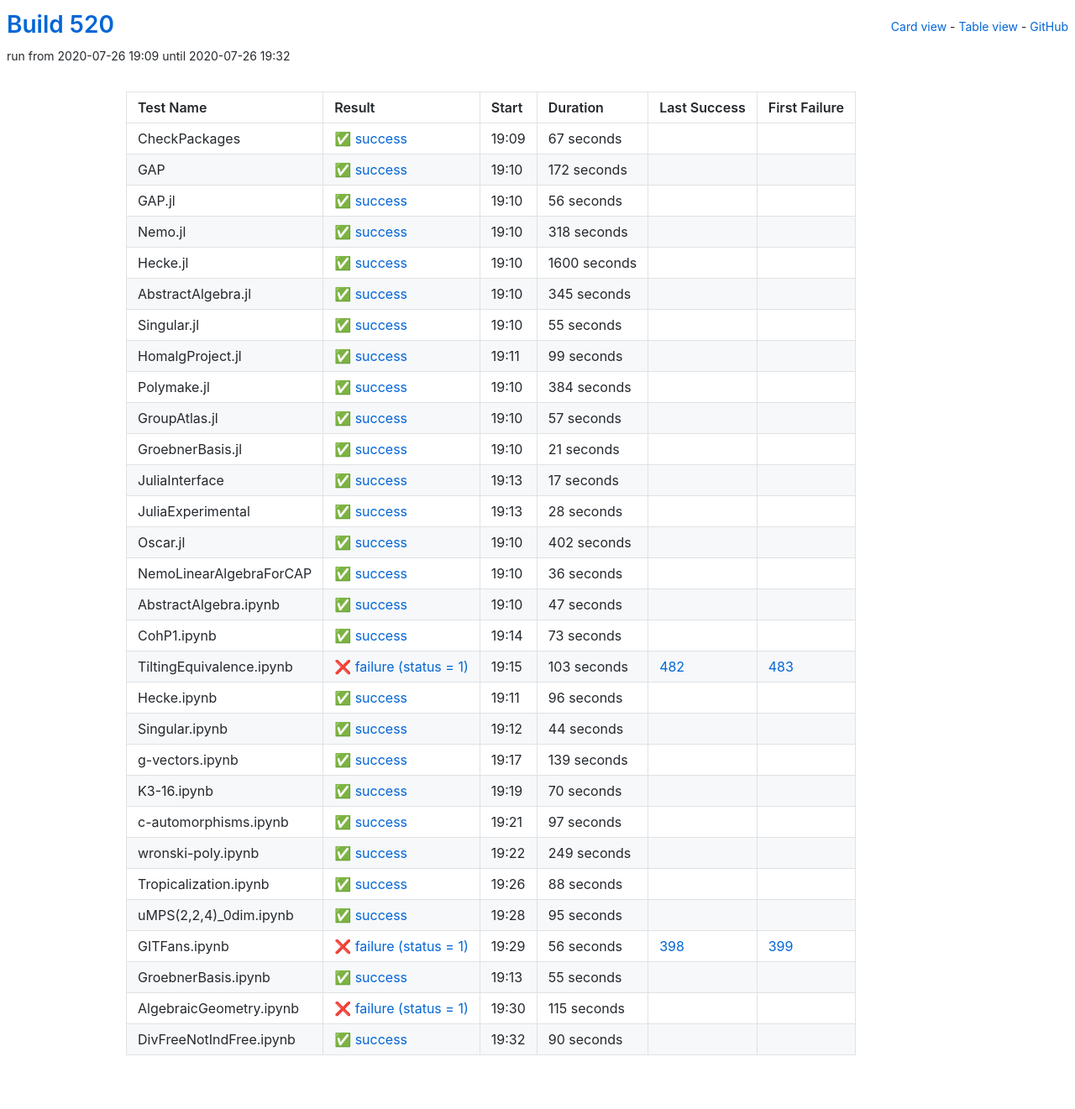
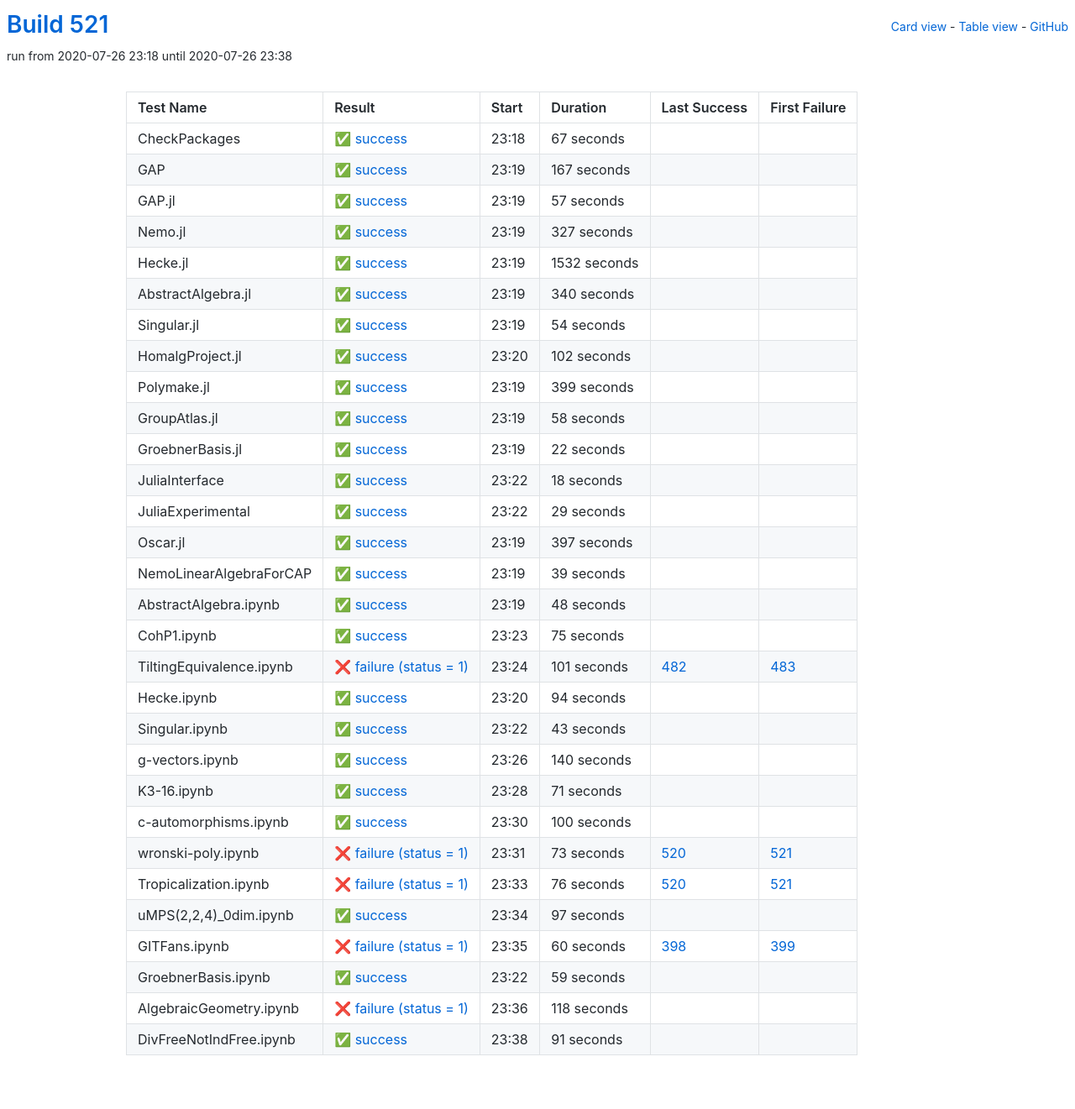
Before and after one commit to oscar-system/oscar-ci-status-stable, a Jekyll site: the page built from table.html, in a window 1280 px wide. Shown: the whole page at 84% size. Built offline with Jekyll 4.4.1, drawn with Linux system fonts in a browser that asks for light colours.

Commit message:
Build #521

```diff
--- a/_data/ci.yml
+++ b/_data/ci.yml
@@ -1,6 +1,6 @@
 ---
-build: 520
-build_url: https://oscarci.mathematik.uni-kl.de/job/oscar-stable/520/
+build: 521
+build_url: https://oscarci.mathematik.uni-kl.de/job/oscar-stable/521/
 job: oscar-stable
 organization: oscar-system
 repo: oscar-ci-status-stable
@@ -8,8 +8,8 @@ repourl: https://github.com/oscar-system/oscar-ci-status-stable
 tests:
 - name: CheckPackages
   id: checkpackages
-  log: https://oscarci.mathematik.uni-kl.de/job/oscar-stable/520/artifact/logs/build-520/CheckPackages.log
-  start: 2020-07-26 19:09
+  log: https://oscarci.mathematik.uni-kl.de/job/oscar-stable/521/artifact/logs/build-521/CheckPackages.log
+  start: 2020-07-26 23:18
   success: true
   exitcode: 0
   status: success
@@ -20,104 +20,20 @@ tests:
   first_failure_url:
 - name: GAP
   id: gap
-  log: https://oscarci.mathematik.uni-kl.de/job/oscar-stable/520/artifact/logs/build-520/GAP.log
-  start: 2020-07-26 19:10
+  log: https://oscarci.mathematik.uni-kl.de/job/oscar-stable/521/artifact/logs/build-521/GAP.log
+  start: 2020-07-26 23:19
   success: true
   exitcode: 0
   status: success
-  duration: 172
+  duration: 167
   last_success: false
   last_success_url:
   first_failure: false
   first_failure_url:
 - name: GAP.jl
   id: gap-jl
-  log: https://oscarci.mathematik.uni-kl.de/job/oscar-stable/520/artifact/logs/build-520/GAP.jl.log
-  start: 2020-07-26 19:10
-  success: true
-  exitcode: 0
-  status: success
-  duration: 56
-  last_success: false
-  last_success_url:
-  first_failure: false
-  first_failure_url:
-- name: Nemo.jl
-  id: nemo-jl
-  log: https://oscarci.mathematik.uni-kl.de/job/oscar-stable/520/artifact/logs/build-520/Nemo.jl.log
-  start: 2020-07-26 19:10
-  success: true
-  exitcode: 0
-  status: success
-  duration: 318
-  last_success: false
-  last_success_url:
-  first_failure: false
-  first_failure_url:
-- name: Hecke.jl
-  id: hecke-jl
-  log: https://oscarci.mathematik.uni-kl.de/job/oscar-stable/520/artifact/logs/build-520/Hecke.jl.log
-  start: 2020-07-26 19:10
-  success: true
-  exitcode: 0
-  status: success
-  duration: 1600
-  last_success: false
-  last_success_url:
-  first_failure: false
-  first_failure_url:
-- name: AbstractAlgebra.jl
-  id: abstractalgebra-jl
-  log: https://oscarci.mathematik.uni-kl.de/job/oscar-stable/520/artifact/logs/build-520/AbstractAlgebra.jl.log
-  start: 2020-07-26 19:10
-  success: true
-  exitcode: 0
-  status: success
-  duration: 345
-  last_success: false
-  last_success_url:
-  first_failure: false
-  first_failure_url:
-- name: Singular.jl
-  id: singular-jl
-  log: https://oscarci.mathematik.uni-kl.de/job/oscar-stable/520/artifact/logs/build-520/Singular.jl.log
-  start: 2020-07-26 19:10
-  success: true
-  exitcode: 0
-  status: success
-  duration: 55
-  last_success: false
-  last_success_url:
-  first_failure: false
-  first_failure_url:
-- name: HomalgProject.jl
-  id: homalgproject-jl
-  log: https://oscarci.mathematik.uni-kl.de/job/oscar-stable/520/artifact/logs/build-520/HomalgProject.jl.log
-  start: 2020-07-26 19:11
-  success: true
-  exitcode: 0
-  status: success
-  duration: 99
-  last_success: false
-  last_success_url:
-  first_failure: false
-  first_failure_url:
-- name: Polymake.jl
-  id: polymake-jl
-  log: https://oscarci.mathematik.uni-kl.de/job/oscar-stable/520/artifact/logs/build-520/Polymake.jl.log
-  start: 2020-07-26 19:10
-  success: true
-  exitcode: 0
-  status: success
-  duration: 384
-  last_success: false
-  last_success_url:
-  first_failure: false
-  first_failure_url:
-- name: GroupAtlas.jl
-  id: groupatlas-jl
-  log: https://oscarci.mathematik.uni-kl.de/job/oscar-stable/520/artifact/logs/build-520/GroupAtlas.jl.log
-  start: 2020-07-26 19:10
+  log: https://oscarci.mathematik.uni-kl.de/job/oscar-stable/521/artifact/logs/build-521/GAP.jl.log
+  start: 2020-07-26 23:19
   success: true
   exitcode: 0
   status: success
@@ -126,154 +42,274 @@ tests:
   last_success_url:
   first_failure: false
   first_failure_url:
-- name: GroebnerBasis.jl
-  id: groebnerbasis-jl
-  log: https://oscarci.mathematik.uni-kl.de/job/oscar-stable/520/artifact/logs/build-520/GroebnerBasis.jl.log
-  start: 2020-07-26 19:10
+- name: Nemo.jl
+  id: nemo-jl
+  log: https://oscarci.mathematik.uni-kl.de/job/oscar-stable/521/artifact/logs/build-521/Nemo.jl.log
+  start: 2020-07-26 23:19
   success: true
   exitcode: 0
   status: success
-  duration: 21
+  duration: 327
+  last_success: false
+  last_success_url:
+  first_failure: false
+  first_failure_url:
+- name: Hecke.jl
+  id: hecke-jl
+  log: https://oscarci.mathematik.uni-kl.de/job/oscar-stable/521/artifact/logs/build-521/Hecke.jl.log
+  start: 2020-07-26 23:19
+  success: true
+  exitcode: 0
+  status: success
+  duration: 1532
+  last_success: false
+  last_success_url:
+  first_failure: false
+  first_failure_url:
+- name: AbstractAlgebra.jl
+  id: abstractalgebra-jl
+  log: https://oscarci.mathematik.uni-kl.de/job/oscar-stable/521/artifact/logs/build-521/AbstractAlgebra.jl.log
+  start: 2020-07-26 23:19
+  success: true
+  exitcode: 0
+  status: success
+  duration: 340
+  last_success: false
+  last_success_url:
+  first_failure: false
+  first_failure_url:
+- name: Singular.jl
+  id: singular-jl
+  log: https://oscarci.mathematik.uni-kl.de/job/oscar-stable/521/artifact/logs/build-521/Singular.jl.log
+  start: 2020-07-26 23:19
+  success: true
+  exitcode: 0
+  status: success
+  duration: 54
+  last_success: false
+  last_success_url:
+  first_failure: false
+  first_failure_url:
+- name: HomalgProject.jl
+  id: homalgproject-jl
+  log: https://oscarci.mathematik.uni-kl.de/job/oscar-stable/521/artifact/logs/build-521/HomalgProject.jl.log
+  start: 2020-07-26 23:20
+  success: true
+  exitcode: 0
+  status: success
+  duration: 102
+  last_success: false
+  last_success_url:
+  first_failure: false
+  first_failure_url:
+- name: Polymake.jl
+  id: polymake-jl
+  log: https://oscarci.mathematik.uni-kl.de/job/oscar-stable/521/artifact/logs/build-521/Polymake.jl.log
+  start: 2020-07-26 23:19
+  success: true
+  exitcode: 0
+  status: success
+  duration: 399
+  last_success: false
+  last_success_url:
+  first_failure: false
+  first_failure_url:
+- name: GroupAtlas.jl
+  id: groupatlas-jl
+  log: https://oscarci.mathematik.uni-kl.de/job/oscar-stable/521/artifact/logs/build-521/GroupAtlas.jl.log
+  start: 2020-07-26 23:19
+  success: true
+  exitcode: 0
+  status: success
+  duration: 58
+  last_success: false
+  last_success_url:
+  first_failure: false
+  first_failure_url:
+- name: GroebnerBasis.jl
+  id: groebnerbasis-jl
+  log: https://oscarci.mathematik.uni-kl.de/job/oscar-stable/521/artifact/logs/build-521/GroebnerBasis.jl.log
+  start: 2020-07-26 23:19
+  success: true
+  exitcode: 0
+  status: success
+  duration: 22
   last_success: false
   last_success_url:
   first_failure: false
   first_failure_url:
 - name: JuliaInterface
   id: juliainterface
-  log: https://oscarci.mathematik.uni-kl.de/job/oscar-stable/520/artifact/logs/build-520/JuliaInterface.log
-  start: 2020-07-26 19:13
+  log: https://oscarci.mathematik.uni-kl.de/job/oscar-stable/521/artifact/logs/build-521/JuliaInterface.log
+  start: 2020-07-26 23:22
   success: true
   exitcode: 0
   status: success
-  duration: 17
+  duration: 18
   last_success: false
   last_success_url:
   first_failure: false
   first_failure_url:
 - name: JuliaExperimental
   id: juliaexperimental
-  log: https://oscarci.mathematik.uni-kl.de/job/oscar-stable/520/artifact/logs/build-520/JuliaExperimental.log
-  start: 2020-07-26 19:13
+  log: https://oscarci.mathematik.uni-kl.de/job/oscar-stable/521/artifact/logs/build-521/JuliaExperimental.log
+  start: 2020-07-26 23:22
   success: true
   exitcode: 0
   status: success
-  duration: 28
+  duration: 29
   last_success: false
   last_success_url:
   first_failure: false
   first_failure_url:
 - name: Oscar.jl
   id: oscar-jl
-  log: https://oscarci.mathematik.uni-kl.de/job/oscar-stable/520/artifact/logs/build-520/Oscar.jl.log
-  start: 2020-07-26 19:10
+  log: https://oscarci.mathematik.uni-kl.de/job/oscar-stable/521/artifact/logs/build-521/Oscar.jl.log
+  start: 2020-07-26 23:19
   success: true
   exitcode: 0
   status: success
-  duration: 402
+  duration: 397
   last_success: false
   last_success_url:
   first_failure: false
   first_failure_url:
 - name: NemoLinearAlgebraForCAP
   id: nemolinearalgebraforcap
-  log: https://oscarci.mathematik.uni-kl.de/job/oscar-stable/520/artifact/logs/build-520/NemoLinearAlgebraForCAP.log
-  start: 2020-07-26 19:10
+  log: https://oscarci.mathematik.uni-kl.de/job/oscar-stable/521/artifact/logs/build-521/NemoLinearAlgebraForCAP.log
+  start: 2020-07-26 23:19
   success: true
   exitcode: 0
   status: success
-  duration: 36
+  duration: 39
   last_success: false
   last_success_url:
   first_failure: false
   first_failure_url:
 - name: AbstractAlgebra.ipynb
   id: abstractalgebra-ipynb
-  log: https://oscarci.mathematik.uni-kl.de/job/oscar-stable/520/artifact/logs/build-520/AbstractAlgebra.ipynb.log
-  start: 2020-07-26 19:10
+  log: https://oscarci.mathematik.uni-kl.de/job/oscar-stable/521/artifact/logs/build-521/AbstractAlgebra.ipynb.log
+  start: 2020-07-26 23:19
   success: true
   exitcode: 0
   status: success
-  duration: 47
+  duration: 48
   last_success: false
   last_success_url:
   first_failure: false
   first_failure_url:
 - name: CohP1.ipynb
   id: cohp1-ipynb
-  log: https://oscarci.mathematik.uni-kl.de/job/oscar-stable/520/artifact/logs/build-520/CohP1.ipynb.log
-  start: 2020-07-26 19:14
+  log: https://oscarci.mathematik.uni-kl.de/job/oscar-stable/521/artifact/logs/build-521/CohP1.ipynb.log
+  start: 2020-07-26 23:23
   success: true
   exitcode: 0
   status: success
-  duration: 73
+  duration: 75
   last_success: false
   last_success_url:
   first_failure: false
   first_failure_url:
 - name: TiltingEquivalence.ipynb
   id: tiltingequivalence-ipynb
-  log: https://oscarci.mathematik.uni-kl.de/job/oscar-stable/520/artifact/logs/build-520/TiltingEquivalence.ipynb.log
-  start: 2020-07-26 19:15
+  log: https://oscarci.mathematik.uni-kl.de/job/oscar-stable/521/artifact/logs/build-521/TiltingEquivalence.ipynb.log
+  start: 2020-07-26 23:24
   success: false
   exitcode: 1
   status: failure
-  duration: 103
+  duration: 101
   last_success: 482
   last_success_url: https://oscarci.mathematik.uni-kl.de/job/oscar-stable/482/
   first_failure: 483
   first_failure_url: https://oscarci.mathematik.uni-kl.de/job/oscar-stable/483/
 - name: Hecke.ipynb
   id: hecke-ipynb
-  log: https://oscarci.mathematik.uni-kl.de/job/oscar-stable/520/artifact/logs/build-520/Hecke.ipynb.log
-  start: 2020-07-26 19:11
+  log: https://oscarci.mathematik.uni-kl.de/job/oscar-stable/521/artifact/logs/build-521/Hecke.ipynb.log
+  start: 2020-07-26 23:20
   success: true
   exitcode: 0
   status: success
-  duration: 96
+  duration: 94
   last_success: false
   last_success_url:
   first_failure: false
   first_failure_url:
 - name: Singular.ipynb
   id: singular-ipynb
-  log: https://oscarci.mathematik.uni-kl.de/job/oscar-stable/520/artifact/logs/build-520/Singular.ipynb.log
-  start: 2020-07-26 19:12
+  log: https://oscarci.mathematik.uni-kl.de/job/oscar-stable/521/artifact/logs/build-521/Singular.ipynb.log
+  start: 2020-07-26 23:22
   success: true
   exitcode: 0
   status: success
-  duration: 44
+  duration: 43
   last_success: false
   last_success_url:
   first_failure: false
   first_failure_url:
 - name: g-vectors.ipynb
   id: g-vectors-ipynb
-  log: https://oscarci.mathematik.uni-kl.de/job/oscar-stable/520/artifact/logs/build-520/g-vectors.ipynb.log
-  start: 2020-07-26 19:17
+  log: https://oscarci.mathematik.uni-kl.de/job/oscar-stable/521/artifact/logs/build-521/g-vectors.ipynb.log
+  start: 2020-07-26 23:26
   success: true
   exitcode: 0
   status: success
-  duration: 139
+  duration: 140
   last_success: false
   last_success_url:
   first_failure: false
   first_failure_url:
 - name: K3-16.ipynb
   id: k3-16-ipynb
-  log: https://oscarci.mathematik.uni-kl.de/job/oscar-stable/520/artifact/logs/build-520/K3-16.ipynb.log
-  start: 2020-07-26 19:19
+  log: https://oscarci.mathematik.uni-kl.de/job/oscar-stable/521/artifact/logs/build-521/K3-16.ipynb.log
+  start: 2020-07-26 23:28
   success: true
   exitcode: 0
   status: success
-  duration: 70
+  duration: 71
   last_success: false
   last_success_url:
   first_failure: false
   first_failure_url:
 - name: c-automorphisms.ipynb
   id: c-automorphisms-ipynb
-  log: https://oscarci.mathematik.uni-kl.de/job/oscar-stable/520/artifact/logs/build-520/c-automorphisms.ipynb.log
-  start: 2020-07-26 19:21
+  log: https://oscarci.mathematik.uni-kl.de/job/oscar-stable/521/artifact/logs/build-521/c-automorphisms.ipynb.log
+  start: 2020-07-26 23:30
+  success: true
+  exitcode: 0
+  status: success
+  duration: 100
+  last_success: false
+  last_success_url:
+  first_failure: false
+  first_failure_url:
+- name: wronski-poly.ipynb
+  id: wronski-poly-ipynb
+  log: https://oscarci.mathematik.uni-kl.de/job/oscar-stable/521/artifact/logs/build-521/wronski-poly.ipynb.log
+  start: 2020-07-26 23:31
+  success: false
+  exitcode: 1
+  status: failure
+  duration: 73
+  last_success: 520
+  last_success_url: https://oscarci.mathematik.uni-kl.de/job/oscar-stable/520/
+  first_failure: 521
+  first_failure_url: https://oscarci.mathematik.uni-kl.de/job/oscar-stable/521/
+- name: Tropicalization.ipynb
+  id: tropicalization-ipynb
+  log: https://oscarci.mathematik.uni-kl.de/job/oscar-stable/521/artifact/logs/build-521/Tropicalization.ipynb.log
+  start: 2020-07-26 23:33
+  success: false
+  exitcode: 1
+  status: failure
+  duration: 76
+  last_success: 520
+  last_success_url: https://oscarci.mathematik.uni-kl.de/job/oscar-stable/520/
+  first_failure: 521
+  first_failure_url: https://oscarci.mathematik.uni-kl.de/job/oscar-stable/521/
+- name: uMPS(2,2,4)_0dim.ipynb
+  id: umps-2-2-4-0dim-ipynb
+  log: https://oscarci.mathematik.uni-kl.de/job/oscar-stable/521/artifact/logs/build-521/uMPS-2-2-4-_0dim.ipynb.log
+  start: 2020-07-26 23:34
   success: true
   exitcode: 0
   status: success
@@ -282,86 +318,50 @@ tests:
   last_success_url:
   first_failure: false
   first_failure_url:
-- name: wronski-poly.ipynb
-  id: wronski-poly-ipynb
-  log: https://oscarci.mathematik.uni-kl.de/job/oscar-stable/520/artifact/logs/build-520/wronski-poly.ipynb.log
-  start: 2020-07-26 19:22
-  success: true
-  exitcode: 0
-  status: success
-  duration: 249
-  last_success: false
-  last_success_url:
-  first_failure: false
-  first_failure_url:
-- name: Tropicalization.ipynb
-  id: tropicalization-ipynb
-  log: https://oscarci.mathematik.uni-kl.de/job/oscar-stable/520/artifact/logs/build-520/Tropicalization.ipynb.log
-  start: 2020-07-26 19:26
-  success: true
-  exitcode: 0
-  status: success
-  duration: 88
-  last_success: false
-  last_success_url:
-  first_failure: false
-  first_failure_url:
-- name: uMPS(2,2,4)_0dim.ipynb
-  id: umps-2-2-4-0dim-ipynb
-  log: https://oscarci.mathematik.uni-kl.de/job/oscar-stable/520/artifact/logs/build-520/uMPS-2-2-4-_0dim.ipynb.log
-  start: 2020-07-26 19:28
-  success: true
-  exitcode: 0
-  status: success
-  duration: 95
-  last_success: false
-  last_success_url:
-  first_failure: false
-  first_failure_url:
 - name: GITFans.ipynb
   id: gitfans-ipynb
-  log: https://oscarci.mathematik.uni-kl.de/job/oscar-stable/520/artifact/logs/build-520/GITFans.ipynb.log
-  start: 2020-07-26 19:29
+  log: https://oscarci.mathematik.uni-kl.de/job/oscar-stable/521/artifact/logs/build-521/GITFans.ipynb.log
+  start: 2020-07-26 23:35
   success: false
   exitcode: 1
   status: failure
-  duration: 56
+  duration: 60
   last_success: 398
   last_success_url: https://oscarci.mathematik.uni-kl.de/job/oscar-stable/398/
   first_failure: 399
   first_failure_url: https://oscarci.mathematik.uni-kl.de/job/oscar-stable/399/
 - name: GroebnerBasis.ipynb
   id: groebnerbasis-ipynb
-  log: https://oscarci.mathematik.uni-kl.de/job/oscar-stable/520/artifact/logs/build-520/GroebnerBasis.ipynb.log
-  start: 2020-07-26 19:13
+  log: https://oscarci.mathematik.uni-kl.de/job/oscar-stable/521/artifact/logs/build-521/GroebnerBasis.ipynb.log
+  start: 2020-07-26 23:22
   success: true
   exitcode: 0
   status: success
-  duration: 55
+  duration: 59
   last_success: false
   last_success_url:
   first_failure: false
   first_failure_url:
 - name: AlgebraicGeometry.ipynb
   id: algebraicgeometry-ipynb
-  log: https://oscarci.mathematik.uni-kl.de/job/oscar-stable/520/artifact/logs/build-520/AlgebraicGeometry.ipynb.log
-  start: 2020-07-26 19:30
+  log: https://oscarci.mathematik.uni-kl.de/job/oscar-stable/521/artifact/logs/build-521/AlgebraicGeometry.ipynb.log
+  start: 2020-07-26 23:36
   success: false
   exitcode: 1
   status: failure
-  duration: 115
+  duration: 118
   last_success: false
   last_success_url:
   first_failure: false
   first_failure_url:
 - name: DivFreeNotIndFree.ipynb
   id: divfreenotindfree-ipynb
-  log: https://oscarci.mathematik.uni-kl.de/job/oscar-stable/520/artifact/logs/build-520/DivFreeNotIndFree.ipynb.log
-  start: 2020-07-26 19:32
+  log: https://oscarci.mathematik.uni-kl.de/job/oscar-stable/521/artifact/logs/build-521/DivFreeNotIndFree.ipynb.log
+  start: 2020-07-26 23:38
   success: true
   exitcode: 0
   status: success
-  duration: 90
+  duration: 91
   last_success: false
   last_success_url:
   first_failure: false
```
Also changed, not shown: README.md.
